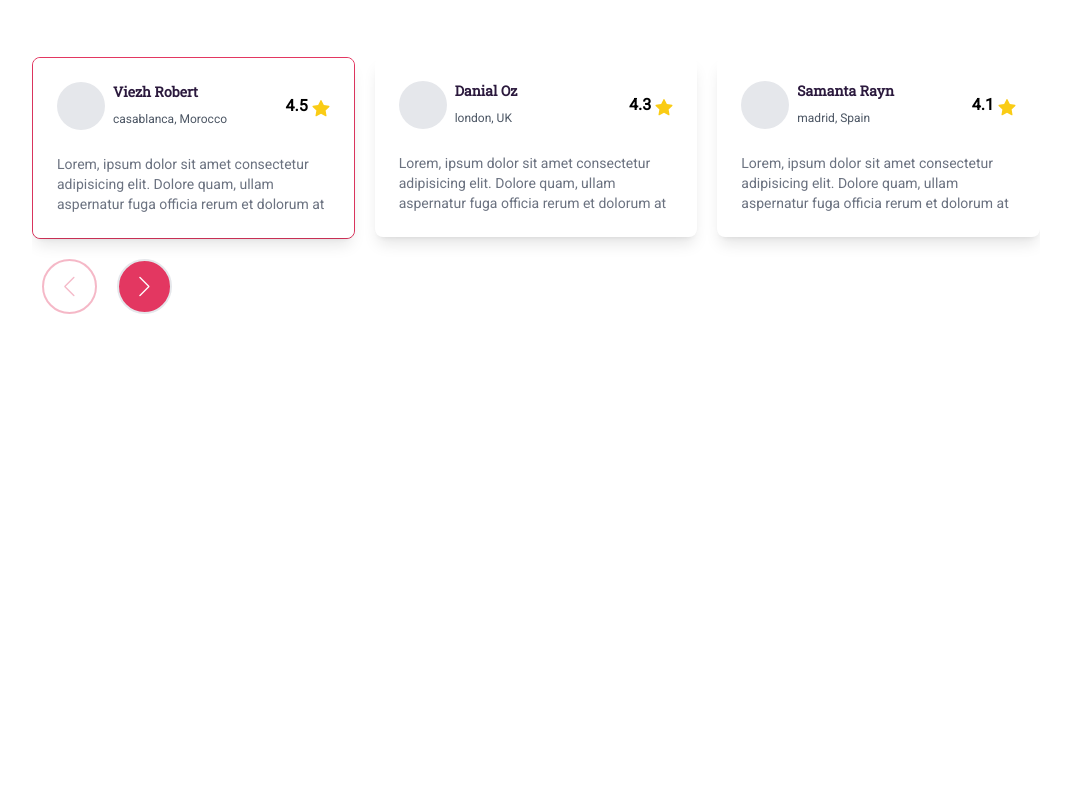
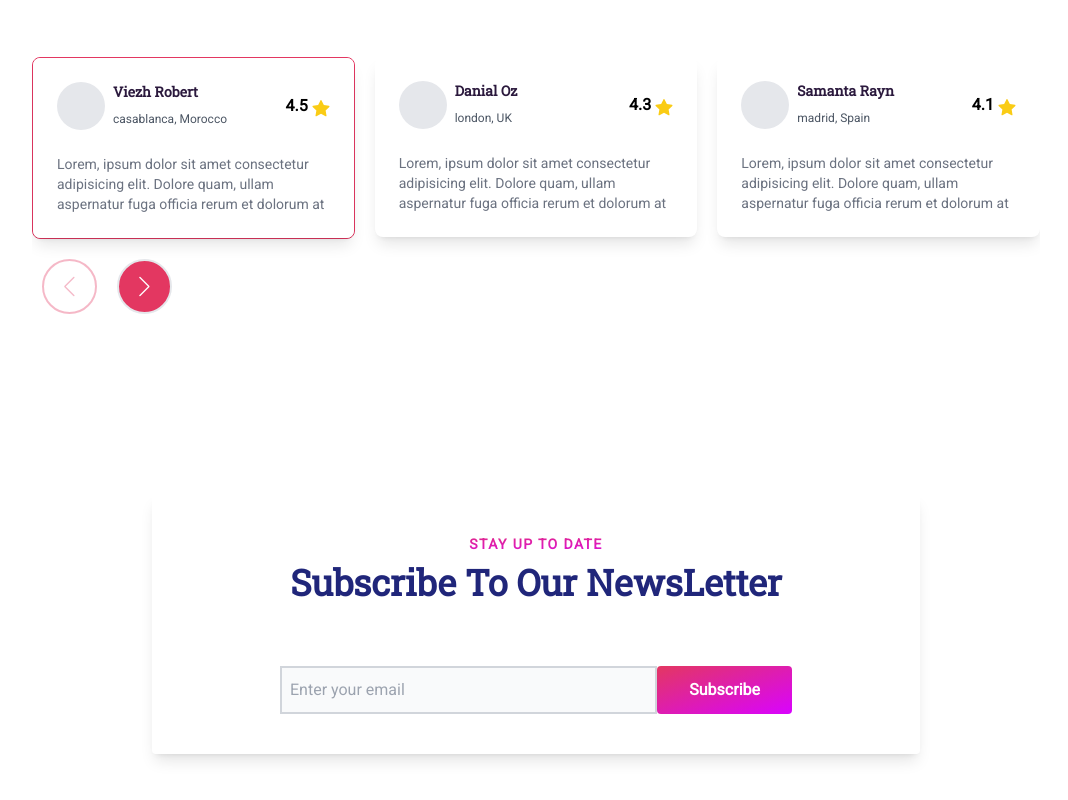
Before and after one commit to ZinoChan/dev-courses, a Next.js app: page / in a window 1280 px wide. Shown: the part 2979-3779 px from the top of the page, without its empty margins (104-1172 px from the left). Before the commit the page ends 3393 px from the top, so only its background shows below. Built offline with nearby package versions, Linux system fonts and the light colour scheme.

Commit message:
add newsletter section

```diff
--- /dev/null
+++ b/src/common/components/NewsLetter/index.tsx
@@ -0,0 +1,26 @@
+import Title from "../UI/Title";
+
+const NewsLetter = () => {
+  return (
+    <section className="py-20">
+      <div className="max-w-screen-md p-10 mx-auto shadow-lg rounded">
+        <Title
+          subHeadline=" stay up to date"
+          headline="Subscribe to our NewsLetter"
+        />
+        <form className="flex max-w-lg mx-auto">
+          <input
+            type="email"
+            placeholder="Enter your email"
+            className="border-gray-300 bg-gray-50 p-2 border-2 w-full "
+          />
+          <button className="rounded px-8 py-3  font-bold bg-gradient-to-br from-primary-100 to-primary-200 text-white">
+            Subscribe
+          </button>
+        </form>
+      </div>
+    </section>
+  );
+};
+
+export default NewsLetter;
--- a/src/pages/index.tsx
+++ b/src/pages/index.tsx
@@ -2,6 +2,7 @@ import type { NextPage } from "next";
 import CourseSection from "../common/components/Courses";
 import Features from "../common/components/Features";
 import Hero from "../common/components/Hero";
+import NewsLetter from "../common/components/NewsLetter";
 import Pricing from "../common/components/Pricing";
 import ReviewsSection from "../common/components/Reviews";
 
@@ -13,6 +14,7 @@ const Home: NextPage = () => {
       <Pricing />
       <Features />
       <ReviewsSection />
+      <NewsLetter />
     </>
   );
 };
```
